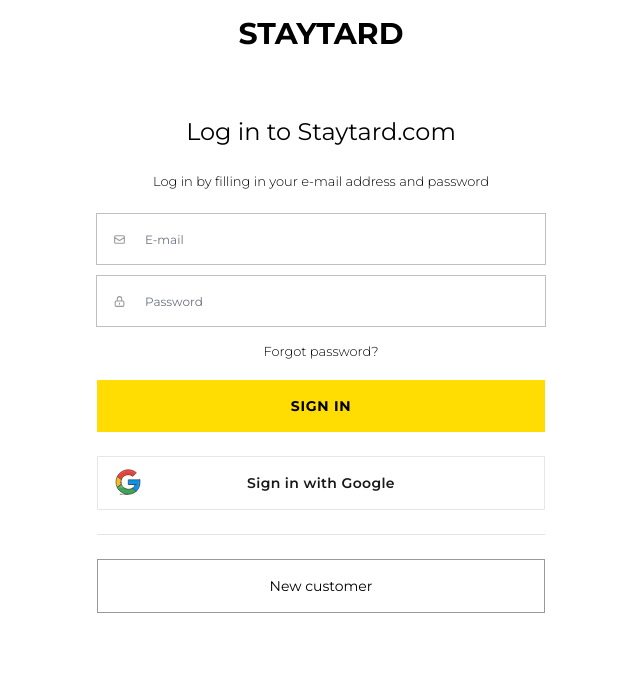
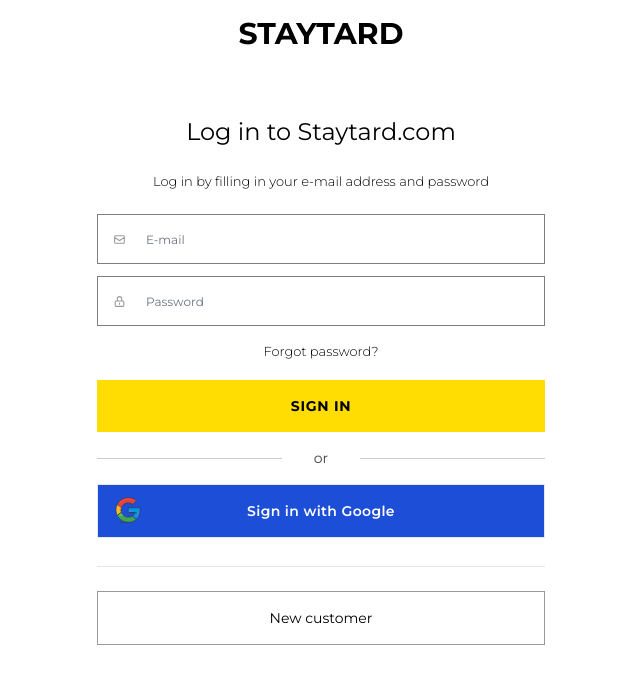
Before and after one commit to EdvinTr/staytard-frontend, a Next.js app: page /login in a window 1280 px wide. Shown: the top 684 px of the page, without its empty margins (319-959 px from the left). Built offline with nearby package versions, Linux system fonts and the light colour scheme; no server answers.

Commit message:
refactor: input borders

```diff
--- a/next.config.js
+++ b/next.config.js
@@ -1,4 +1,4 @@
 /** @type {import('next').NextConfig} */
 module.exports = {
   reactStrictMode: true,
-}
+};
--- a/src/components/BaseInput.tsx
+++ b/src/components/BaseInput.tsx
@@ -7,8 +7,6 @@
   hasLeftIcon?: boolean;
   errorMessage?: string | null;
 }
-const inputErrorClassNames =
-  "ring-red-500 ring-opacity-100 placeholder-red-600 placeholder-opacity-100";
 
 export const BaseInput = ({
   label,
@@ -25,10 +23,14 @@
       <input
         {...props}
         className={`
-        pr-12 w-full text-xs placeholder-opacity-60 placeholder:font-normal focus:text-sm font-bold ring-black h-[50px] ring-1 ring-opacity-25  focus:ring-black focus:ring-opacity-60 border-none focus:border-none focus:placeholder-opacity-50 focus:placeholder-black
+        pr-12 w-full text-xs placeholder-opacity-60 placeholder:font-normal focus:text-sm font-bold  h-[50px] ring-0 focus:ring-0 focus:ring-black border-black border-opacity-50 focus:border-opacity-50 focus:placeholder-opacity-50 focus:placeholder-black
         ${props.className}
         ${label && currentValueLength > 0 ? "pt-6" : ""}
-        ${hasError && inputErrorClassNames}
+        ${
+          hasError
+            ? "border-red-600 placeholder-red-600 placeholder-opacity-100"
+            : "border-black"
+        }
         ${hasLeftIcon ? "pl-12" : "pl-4"}`}
       />
 
--- a/src/components/google/LoginWithGoogleButton.tsx
+++ b/src/components/google/LoginWithGoogleButton.tsx
@@ -19,7 +19,6 @@
     if ("accessToken" in response) {
       const googleAccessToken = response.accessToken;
       try {
-        console.log(googleAccessToken);
         // throw new Error();
       } catch (err) {
         setErrorMessage(
@@ -36,7 +35,7 @@
         buttonText="Login"
         render={(renderProps) => (
           <button
-            className={`w-full relative border ${props.className} py-4 text-sm font-semibold tracking-wide `}
+            className={`w-full relative border ${props.className} py-4 text-sm font-semibold tracking-wide bg-blue-700 hover:bg-blue-600 text-white transition-all duration-300 ease-out`}
             onClick={renderProps.onClick}
             disabled={renderProps.disabled}
           >
@@ -45,9 +44,10 @@
                 src={"/svg/colored-google-icon.svg"}
                 height={28}
                 width={28}
+                alt="Google icon"
               />
             </div>
-            <span className="opacity-90">Sign in with Google</span>
+            <span>Sign in with Google</span>
           </button>
         )}
         onSuccess={loginSuccess}
--- a/src/pages/index.tsx
+++ b/src/pages/index.tsx
@@ -17,6 +17,7 @@
           <a>Login</a>
         </Link>
       ) : (
+        /* // TODO: clear apollo cache on logout */
         <button>Logout</button>
       )}
     </div>
--- a/src/pages/login.tsx
+++ b/src/pages/login.tsx
@@ -224,7 +224,7 @@
               type="submit"
               className={
                 /* //TODO: when tabbing and pressing enter key, should color the button back again to yellow or do this in the loading spinner (change to white spinner)*/
-                `w-full p-4 mt-5 outline-none focus-visible:bg-black  focus-visible:text-white  uppercase text-sm font-bold tracking-wider bg-staytard-yellow transition-all duration-300 ease-out ` +
+                `w-full p-4 mt-5 outline-none focus-visible:bg-black  focus-visible:text-white uppercase text-sm font-bold tracking-wider bg-staytard-yellow transition-all duration-300 ease-out ` +
                 (isLoginUserLoading ? "" : "hover:bg-black hover:text-white ")
               }
             >
@@ -244,8 +244,14 @@
             </button>
           </form>
           {/* divider */}
-          <LoginWithGoogleButton className="mt-6" />
-          <div className="h-[1px] w-full bg-black bg-opacity-10 my-6"></div>
+          <div className="flex justify-center items-center py-4">
+            <div className="w-1/2 h-[1px] bg-black opacity-20"></div>
+            <span className="px-8 opacity-75 text-sm">or</span>
+            <div className="w-1/2 h-[1px] bg-black opacity-20"></div>
+          </div>
+          <LoginWithGoogleButton className="mb-7" />
+          <div className="h-[1px] w-full bg-black bg-opacity-10 mb-6"></div>
+
           {/* register link */}
           <Link href={APP_PAGE_ROUTE.REGISTER}>
             <a className="block p-4 w-full  border border-black text-sm border-opacity-40  hover:ring-1 hover:ring-black">
```
